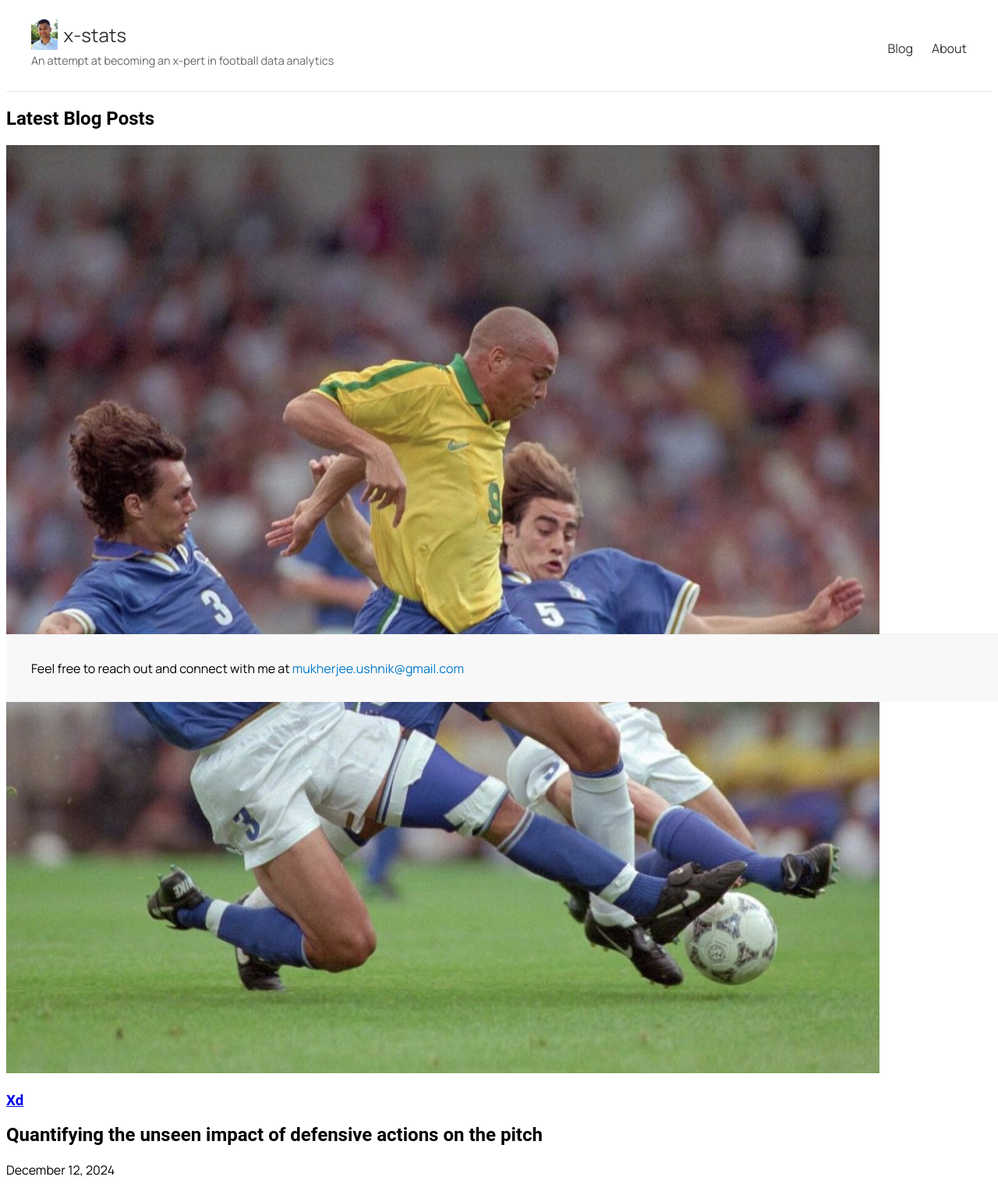
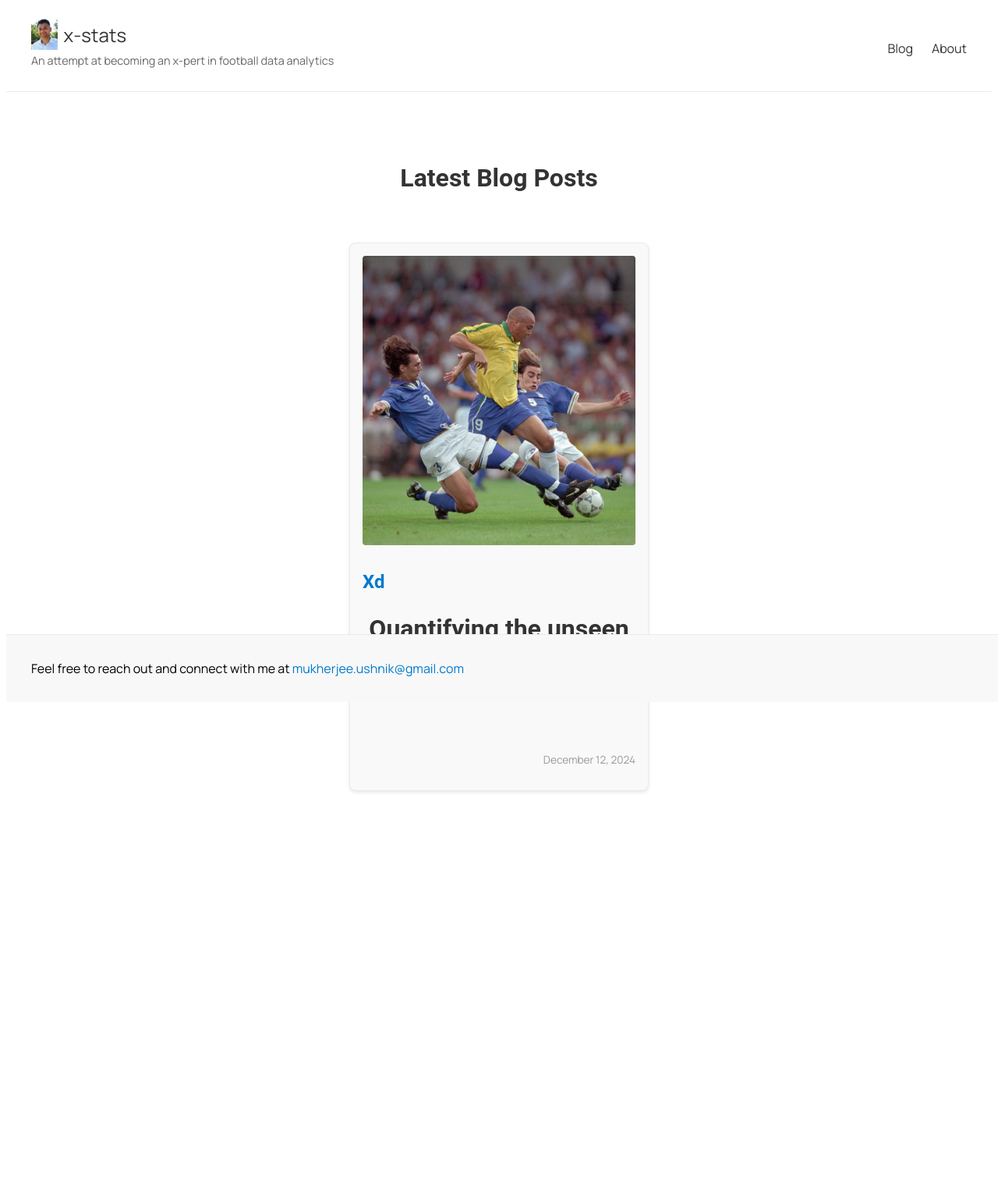
Before and after one commit to u3mukher/x-stats, a Jekyll site: the page built from index.md, in a window 1280 px wide. Shown: the whole page at 78% size. Built offline with Jekyll 4.4.1, drawn with Linux system fonts in a browser that asks for light colours; after the commit the page ends 1086 px from its top, so only the background shows below that.

Commit message:
Update custom.css

```diff
--- a/assets/css/custom.css
+++ b/assets/css/custom.css
@@ -97,4 +97,72 @@ h1, h2, h3, h4, h5, h6 {
 
 /* Latest Posts Styling */
 .latest-posts {
-  padding:
+  padding: 4em 2em;
+  max-width: 1200px;
+  margin: 0 auto;
+}
+
+.latest-posts h2 {
+  text-align: center;
+  margin-bottom: 2em;
+  font-size: 2em;
+  color: #333333;
+}
+
+.posts-container {
+  display: flex;
+  flex-wrap: wrap;
+  gap: 2em;
+  justify-content: center;
+}
+
+.post-item {
+  background-color: #f9f9f9;
+  border: 1px solid #eaeaea;
+  border-radius: 8px;
+  padding: 1em;
+  max-width: 350px;
+  width: 100%;
+  box-shadow: 0 2px 4px rgba(0, 0, 0, 0.1);
+  transition: transform 0.3s ease, box-shadow 0.3s ease;
+}
+
+.post-item:hover {
+  transform: translateY(-5px);
+  box-shadow: 0 4px 8px rgba(0, 0, 0, 0.2);
+}
+
+.post-image {
+  width: 100%;
+  height: auto;
+  border-radius: 4px;
+  margin-bottom: 1em;
+}
+
+.post-title {
+  font-size: 1.5em;
+  margin: 0.5em 0;
+  color: #007acc;
+}
+
+.post-title a {
+  text-decoration: none;
+  color: inherit;
+}
+
+.post-title a:hover {
+  text-decoration: underline;
+}
+
+.post-excerpt {
+  font-size: 1em;
+  color: #555555;
+  margin-bottom: 0.5em;
+  text-align: justify;
+}
+
+.post-date {
+  font-size: 0.85em;
+  color: #999999;
+  text-align: right;
+}
```
